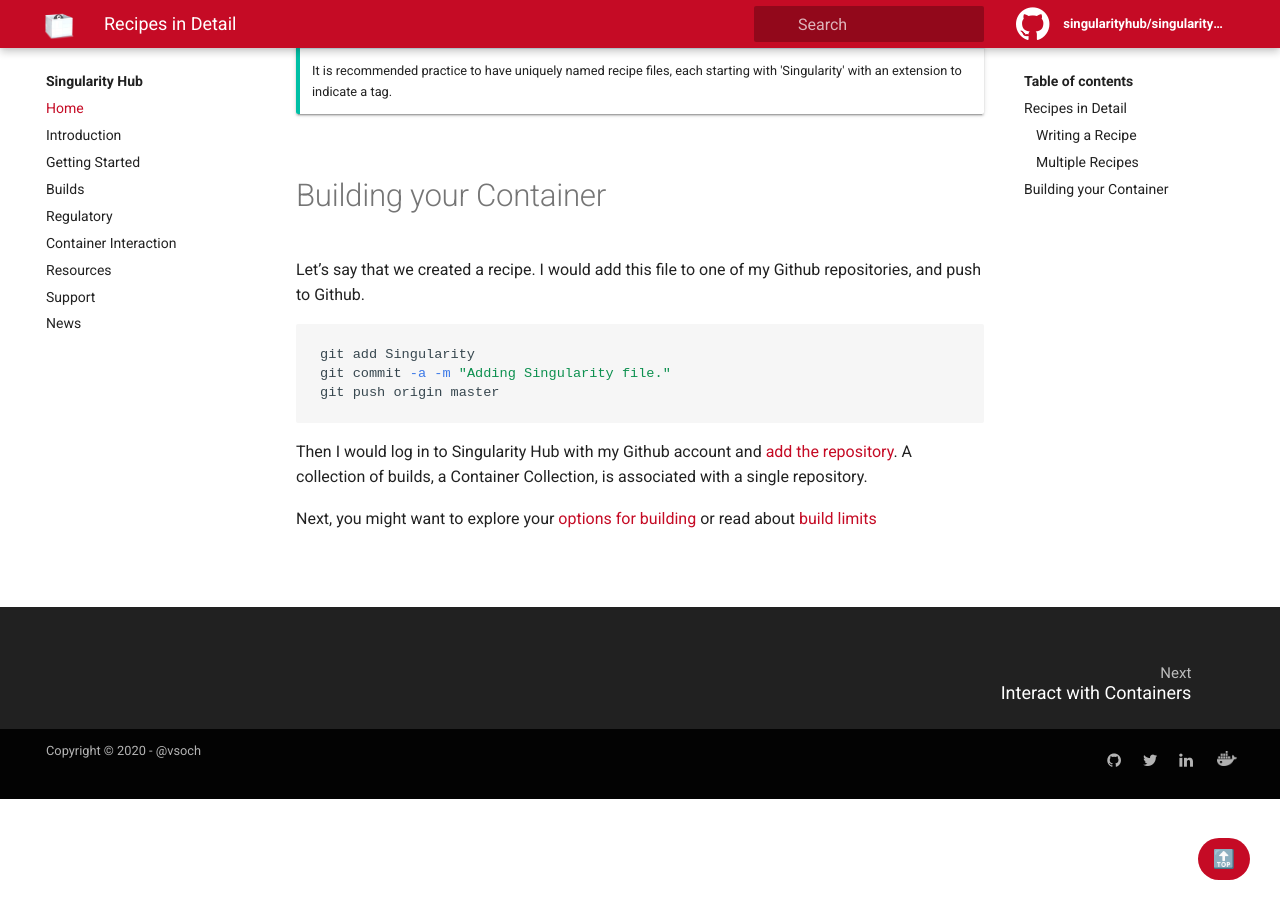
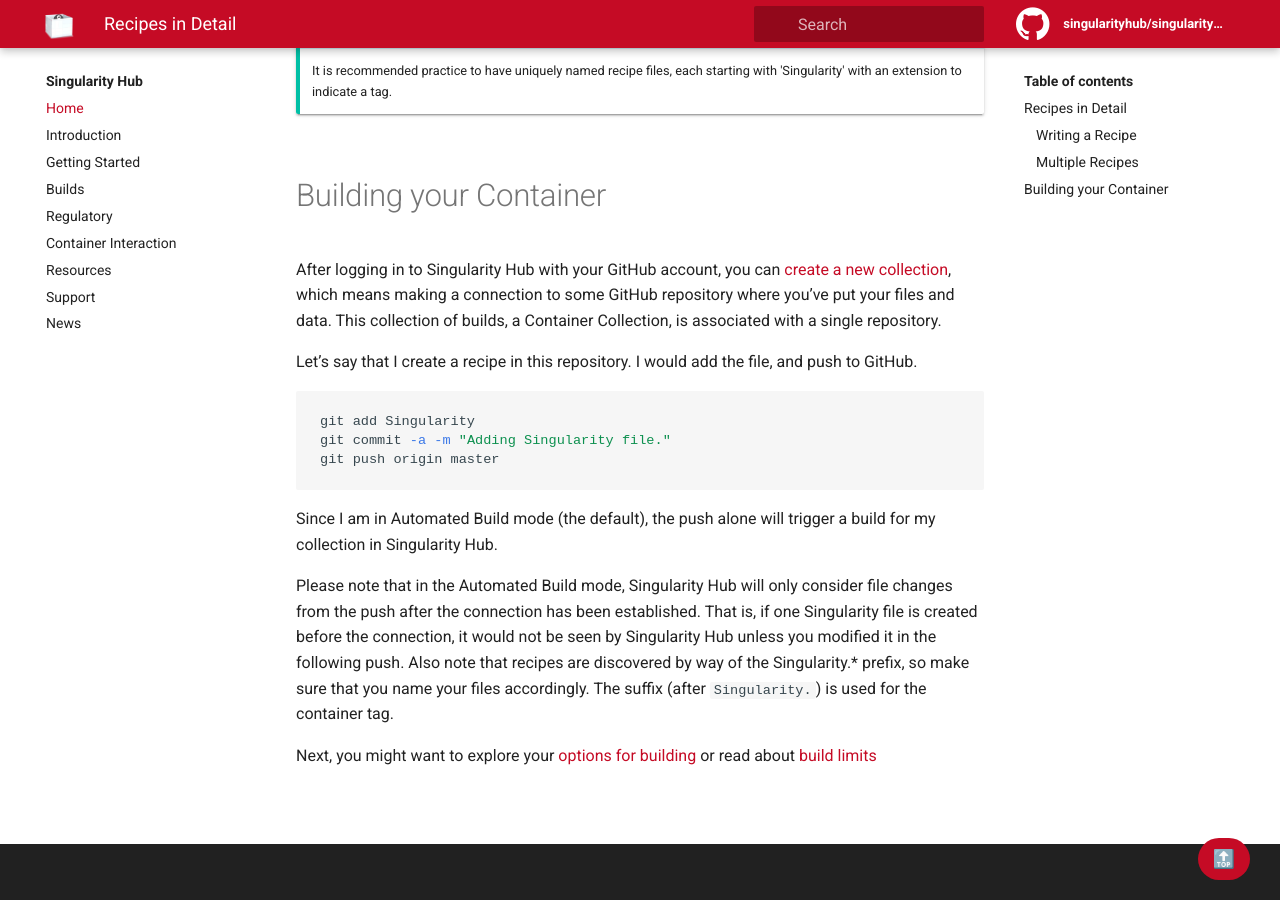
Before and after one commit to singularityhub/singularityhub-docs, a Jekyll site: the page built from _docs/getting-started/recipes.md, in a window 1280 px wide and 900 px high, scrolled down 1717 px. Built offline with Jekyll 4.4.1, drawn with Linux system fonts in a browser that asks for light colours.

Commit message:
Reordered the instruction to avoid ignored files (#6)
* Reordered the instruction to avoid ignored files
Co-authored-by: Vanessasaurus <vsochat@gmail.com>

````diff
--- a/_docs/getting-started/recipes.md
+++ b/_docs/getting-started/recipes.md
@@ -65,7 +65,9 @@ Then two images will be built, `shub://vsoch/hello-world:latest` and `shub://vso
 
 # Building your Container
 
-Let's say that we created a recipe. I would add this file to one of my Github repositories, and push to Github.
+After logging in to Singularity Hub with your GitHub account, you can [create a new collection](https://singularity-hub.org/collections/new), which means making a connection to some GitHub repository where you've put your files and data. This collection of builds, a Container Collection, is associated with a single repository.
+
+Let's say that I create a recipe in this repository. I would add the file, and push to GitHub.
 
 ```bash
 git add Singularity
@@ -73,6 +75,8 @@ git commit -a -m "Adding Singularity file."
 git push origin master
 ```
 
-Then I would log in to Singularity Hub with my Github account and [add the repository](https://singularity-hub.org/collections/new). A collection of builds, a Container Collection, is associated with a single repository.
+Since I am in Automated Build mode (the default), the push alone will trigger a build for my collection in Singularity Hub.
+
+Please note that in the Automated Build mode, Singularity Hub will only consider file changes from the push after the connection has been established. That is, if one Singularity file is created before the connection, it would not be seen by Singularity Hub unless you modified it in the following push. Also note that recipes are discovered by way of the Singularity.* prefix, so make sure that you name your files accordingly. The suffix (after `Singularity.`) is used for the container tag.
 
 Next, you might want to explore your [options for building](../builds) or read about [build limits](../regulatory/limits)
````
